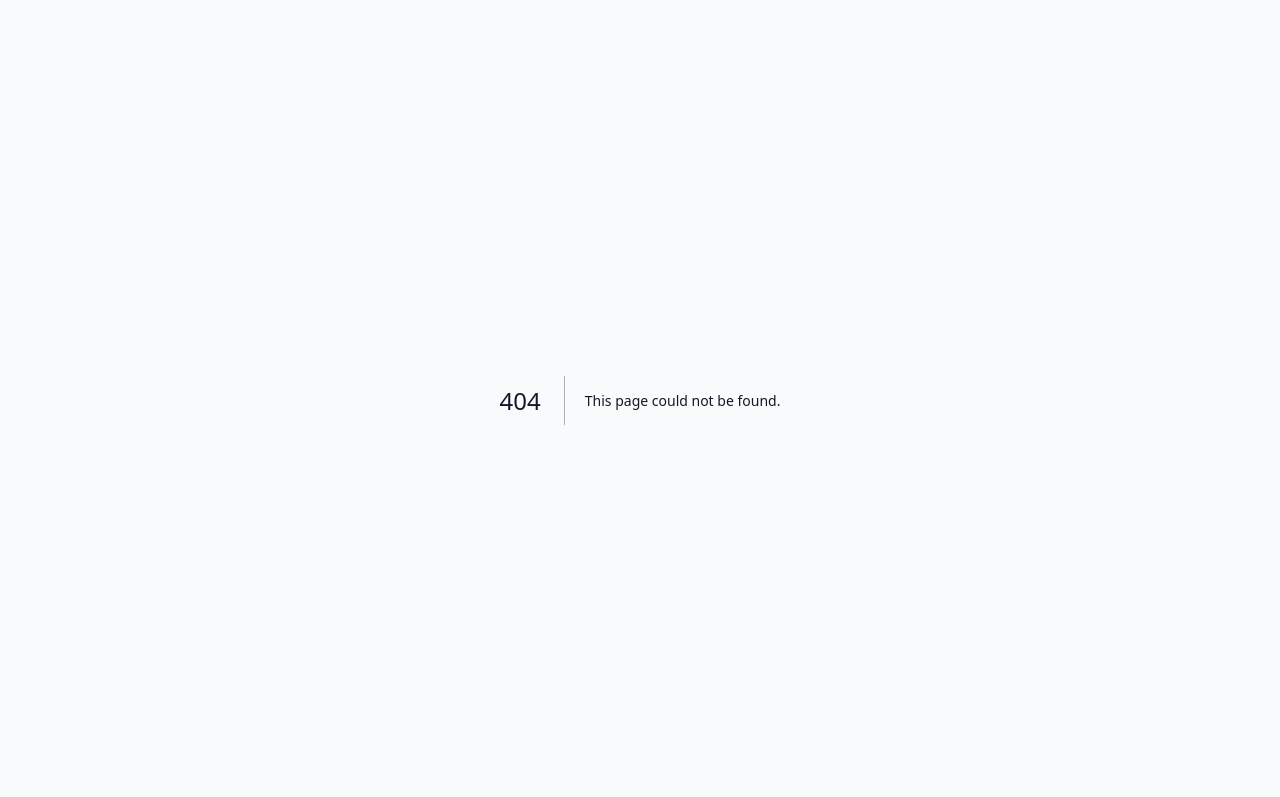
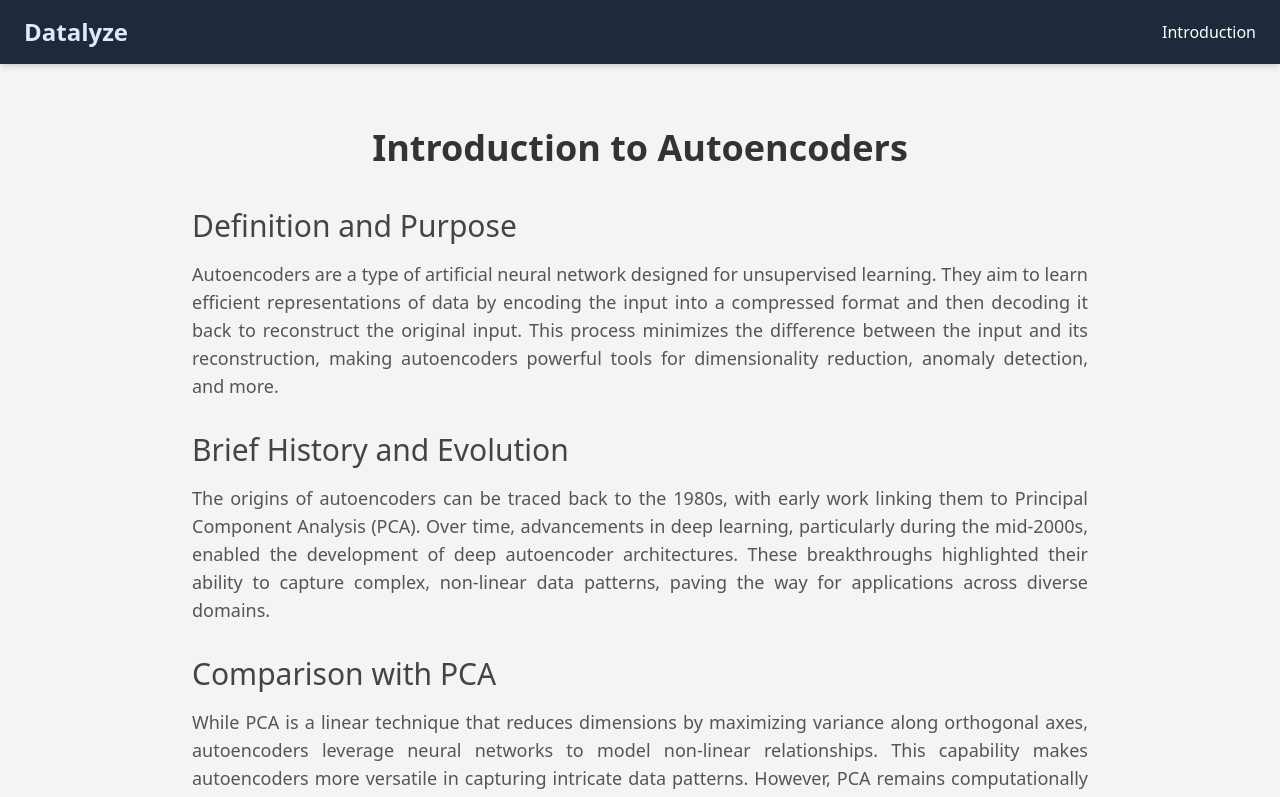
Before and after one commit to DamRandom/Datalyze, a Next.js app: page /algorithms/autoencoders in a window 1280 px wide. Before the commit this address had no page. Shown: the top 797 px of the page. Built offline with nearby package versions, Linux system fonts and the light colour scheme.

Commit message:
Created the AutoEncoders section

```diff
--- /dev/null
+++ b/src/app/(page)/algorithms/autoencoders/layout.tsx
@@ -0,0 +1,22 @@
+import type { Metadata } from "next";
+import "../../../globals.css";
+
+export const metadata: Metadata = {
+  title: "Datalyze - Empowering Predictive Insights",
+  description:
+    "Datalyze is a cutting-edge platform leveraging AI and statistical tools to optimize faculty composition and educational strategies.",
+};
+
+export default function RootLayout({
+  children,
+}: Readonly<{
+  children: React.ReactNode;
+}>) {
+  return (
+    <html lang="en">
+      <body className="antialiased bg-gray-50 text-gray-900 font-sans">
+        {children}
+      </body>
+    </html>
+  );
+}
--- /dev/null
+++ b/src/app/(page)/algorithms/autoencoders/modules/AutoencodersInfo.tsx
@@ -0,0 +1,130 @@
+"use client";
+
+import React, { useEffect } from "react";
+import Image from "next/image";
+import AOS from "aos";
+import "aos/dist/aos.css";
+
+const AutoencodersPage = () => {
+  useEffect(() => {
+    AOS.init({
+      duration: 800,
+      delay: 200,
+      once: true,
+    });
+  }, []);
+
+  return (
+    <section className="bg-[#f4f4f4] py-16 px-4">
+      <div className="max-w-4xl mx-auto">
+        {/* Title */}
+        <h2
+          className="text-4xl font-semibold text-center text-[#333] mb-10"
+          data-aos="fade-up"
+        >
+          Introduction to Autoencoders
+        </h2>
+
+        {/* Definition and Purpose */}
+        <div className="mb-8">
+          <h3
+            className="text-3xl font-medium text-[#444] mb-4"
+            data-aos="fade-up"
+          >
+            Definition and Purpose
+          </h3>
+          <p
+            className="text-lg text-[#555] mb-6 text-justify"
+            data-aos="fade-up"
+            data-aos-delay="200"
+          >
+            Autoencoders are a type of artificial neural network designed for
+            unsupervised learning. They aim to learn efficient representations
+            of data by encoding the input into a compressed format and then
+            decoding it back to reconstruct the original input. This process
+            minimizes the difference between the input and its reconstruction,
+            making autoencoders powerful tools for dimensionality reduction,
+            anomaly detection, and more.
+          </p>
+        </div>
+
+        {/* History and Evolution */}
+        <div className="mb-8">
+          <h3
+            className="text-3xl font-medium text-[#444] mb-4"
+            data-aos="fade-up"
+          >
+            Brief History and Evolution
+          </h3>
+          <p
+            className="text-lg text-[#555] mb-6 text-justify"
+            data-aos="fade-up"
+            data-aos-delay="200"
+          >
+            The origins of autoencoders can be traced back to the 1980s, with
+            early work linking them to Principal Component Analysis (PCA). Over
+            time, advancements in deep learning, particularly during the
+            mid-2000s, enabled the development of deep autoencoder
+            architectures. These breakthroughs highlighted their ability to
+            capture complex, non-linear data patterns, paving the way for
+            applications across diverse domains.
+          </p>
+        </div>
+
+        {/* Comparison with PCA */}
+        <div className="mb-8">
+          <h3
+            className="text-3xl font-medium text-[#444] mb-4"
+            data-aos="fade-up"
+          >
+            Comparison with PCA
+          </h3>
+          <p
+            className="text-lg text-[#555] mb-6 text-justify"
+            data-aos="fade-up"
+            data-aos-delay="200"
+          >
+            While PCA is a linear technique that reduces dimensions by
+            maximizing variance along orthogonal axes, autoencoders leverage
+            neural networks to model non-linear relationships. This capability
+            makes autoencoders more versatile in capturing intricate data
+            patterns. However, PCA remains computationally efficient, whereas
+            autoencoders require more resources due to their training process.
+          </p>
+        </div>
+
+        {/* Optional Image Section */}
+        <div className="bg-white shadow-xl rounded-lg p-8 mb-6">
+          <div className="flex justify-center mb-4">
+            <Image
+              src="/images/AutoEcoders/autoencoder_diagram.avif"
+              alt="Autoencoder Diagram"
+              width={900}
+              height={450}
+              className="rounded-lg"
+            />
+          </div>
+        </div>
+
+        {/* Image Source */}
+        <div
+          className="text-sm text-center text-[#555] mb-8"
+          data-aos="fade-up"
+          data-aos-delay="1200"
+        >
+          <span className="font-semibold text-[#333]">Source: </span>
+          <a
+            href="https://www.datacamp.com/tutorial/introduction-to-autoencoders"
+            target="_blank"
+            rel="noopener noreferrer"
+            className="text-blue-600 hover:text-blue-800"
+          >
+            Introduction to Autoencoders: From The Basics to Advanced Applications in PyTorch
+          </a>
+        </div>
+      </div>
+    </section>
+  );
+};
+
+export default AutoencodersPage;
--- /dev/null
+++ b/src/app/(page)/algorithms/autoencoders/page.tsx
@@ -0,0 +1,30 @@
+import React from "react";
+
+
+import NavBar from "@/components/common/NavBar";
+import Footer from "@/components/common/Footer";
+import AutoencodersInfo from "./modules/AutoencodersInfo";
+
+
+const CNNPage: React.FC = () => {
+    const sections = [
+        { id: "introduction", label: "Introduction" },
+    ];
+
+    return (
+        <div className="bg-[#f8f9fa] text-[#333] min-h-screen">
+            {/* Header */}
+            <NavBar sections={sections} />
+
+            {/* Main Content */}
+            <main className="pt-16">
+                <section id="introduction">
+                    <AutoencodersInfo />
+                </section>
+                <Footer />
+            </main>
+        </div>
+    );
+};
+
+export default CNNPage;
```
Also changed, not shown: public/images/AutoEcoders/autoencoder_diagram.avif (added).
